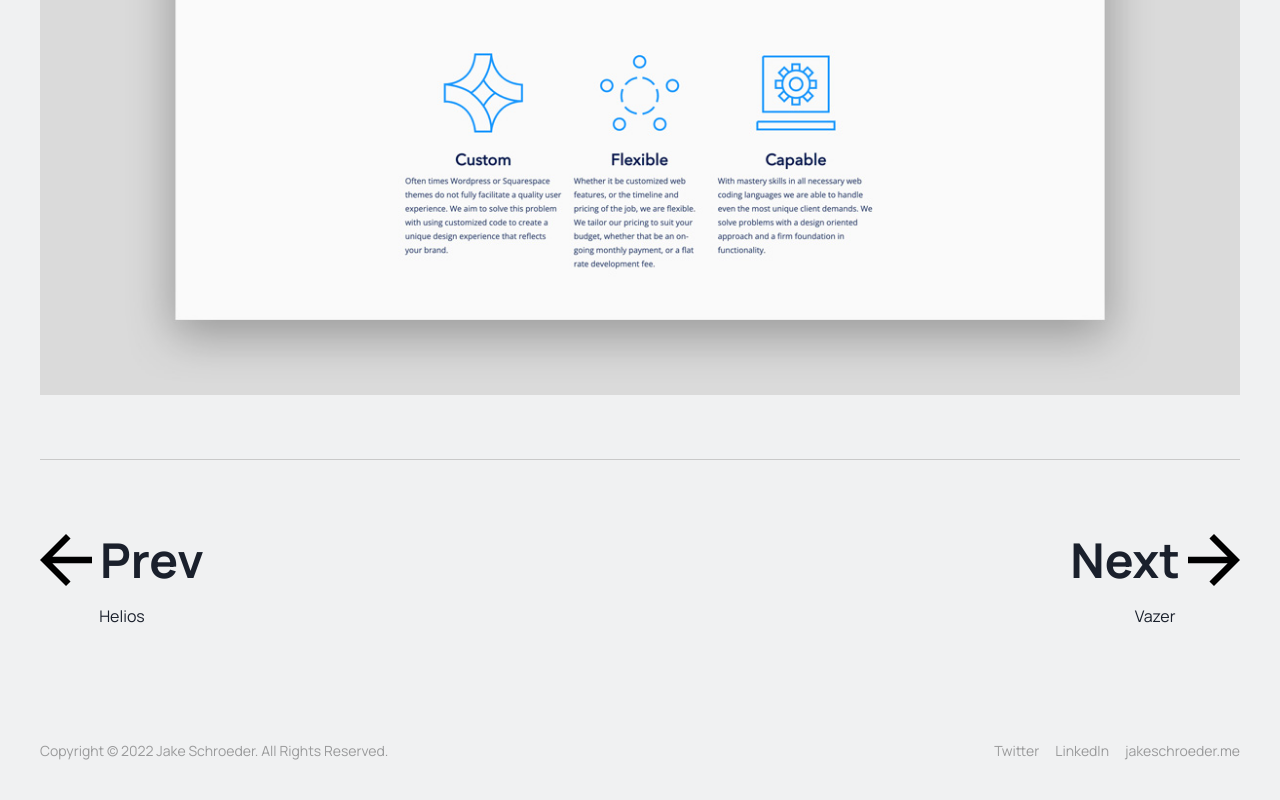
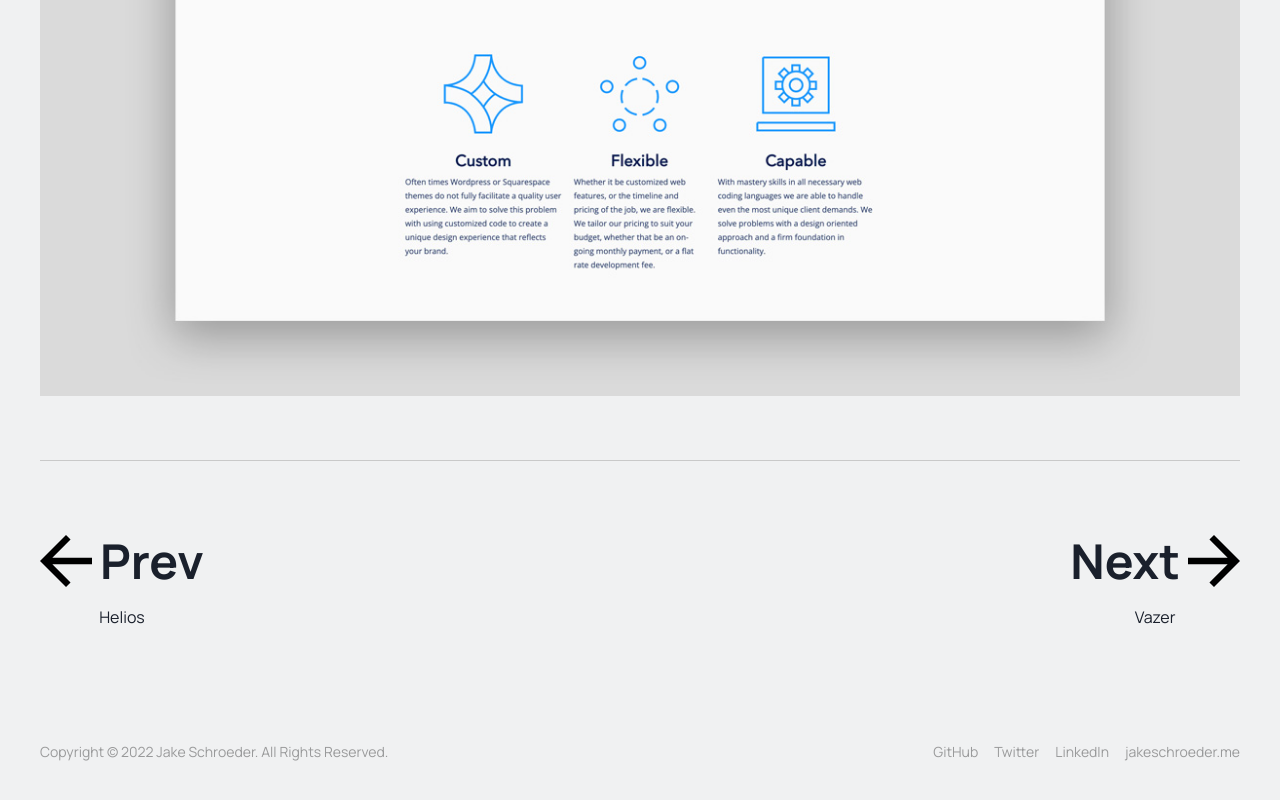
Before and after one commit to JakeSchroeder/jakethefirst.com, a Next.js app: page /projects/isophex in a window 1280 px wide. Shown: the part 1952-2752 px from the top of the page. Built offline with nearby package versions, Linux system fonts and the light colour scheme.

Commit message:
added project transition

```diff
--- a/components/navigation/footer.tsx
+++ b/components/navigation/footer.tsx
@@ -18,13 +18,21 @@ const Footer: FC = () => {
         </Text>
         <HStack spacing="4">
           <Text fontSize="sm">
-            <Link href="https://twitter.com/Schrudmeister">Twitter</Link>
+            <a target="_blank" rel="noreferrer" href="https://github.com/jakeschroeder/jakeschroeder.me">
+              GitHub
+            </a>
           </Text>
 
           <Text fontSize="sm">
-            <Link href="https://www.linkedin.com/in/jake-schroeder/">
+            <a target="_blank" rel="noreferrer" href="https://twitter.com/Schrudmeister">
+              Twitter
+            </a>
+          </Text>
+
+          <Text fontSize="sm">
+            <a target="_blank" rel="noreferrer" href="https://www.linkedin.com/in/jake-schroeder/">
               LinkedIn
-            </Link>
+            </a>
           </Text>
           <Text fontSize="sm" display={{ base: "none", md: "block" }}>
             jakeschroeder.me
--- a/components/sections/project.tsx
+++ b/components/sections/project.tsx
@@ -41,22 +41,22 @@ const Project: FC<ProjectProps> = ({
     <>
       <Cursor />
       <Box w="100%" pt="6vh">
-        <Box px="0" pb="16" display="flex" borderBottom="1px" borderColor="border">
-          <Grid templateColumns={{ base: "1fr", lg: "1fr 1fr 1fr 1fr" }} alignItems="center">
+        <Box px="0" pb={{ base: "8", lg: "16" }} display="flex" borderBottom="1px" borderColor="border">
+          <Grid templateColumns={{ base: "1fr 1fr", lg: "1fr 1fr 1fr 1fr" }} alignItems="center">
             <GridItem>
               <Heading fontSize={{ base: "4xl", xl: "6xl" }} mr="6">
                 {name}
               </Heading>
             </GridItem>
-            <GridItem pb={{ base: "4", lg: "0" }}>
+            <GridItem>
               <Text cursor="pointer" fontSize="md" fontWeight="normal" textDecor="underline">
                 <a target="_blank" href={link} rel="noreferrer">
                   {link}
                 </a>
               </Text>
             </GridItem>
-            <GridItem colSpan={{ base: 1, lg: 2 }}>
-              <Text fontSize="md" fontWeight="normal">
+            <GridItem colSpan={{ base: 2, lg: 2 }}>
+              <Text mt={{ base: "8", lg: "0" }} fontSize="md" fontWeight="normal">
                 {description}
               </Text>
             </GridItem>
@@ -69,7 +69,7 @@ const Project: FC<ProjectProps> = ({
             borderBottom="1px"
             borderColor="border"
             justifyContent="space-between"
-            alignItems="center"
+            // alignItems={{base: "flex", md: "center"}}
             flexDirection={{ base: "column", md: "row" }}
           >
             <Heading fontSize="xl">Project Overview</Heading>
@@ -77,7 +77,7 @@ const Project: FC<ProjectProps> = ({
               {order}
             </Heading>
           </Flex>
-          <Box py={{ base: "6", md: "16" }}>
+          <Box py={{ base: "6", md: "16" }} borderBottom="1px solid" borderColor="border">
             <Grid templateColumns={{ base: "1fr", lg: "1fr 1fr" }}>
               <GridItem>{subDescription}</GridItem>
               <GridItem></GridItem>
--- a/pages/contact.tsx
+++ b/pages/contact.tsx
@@ -29,6 +29,7 @@ const Contact: FC = () => {
             fontWeight="black"
             textDecoration="underline"
             _hover={{ color: "brand" }}
+            textAlign="center"
           >
             <a href="mailto:jake.schroeder001@gmail.com">jake.schroeder001@gmail.com</a>
           </Heading>
```
